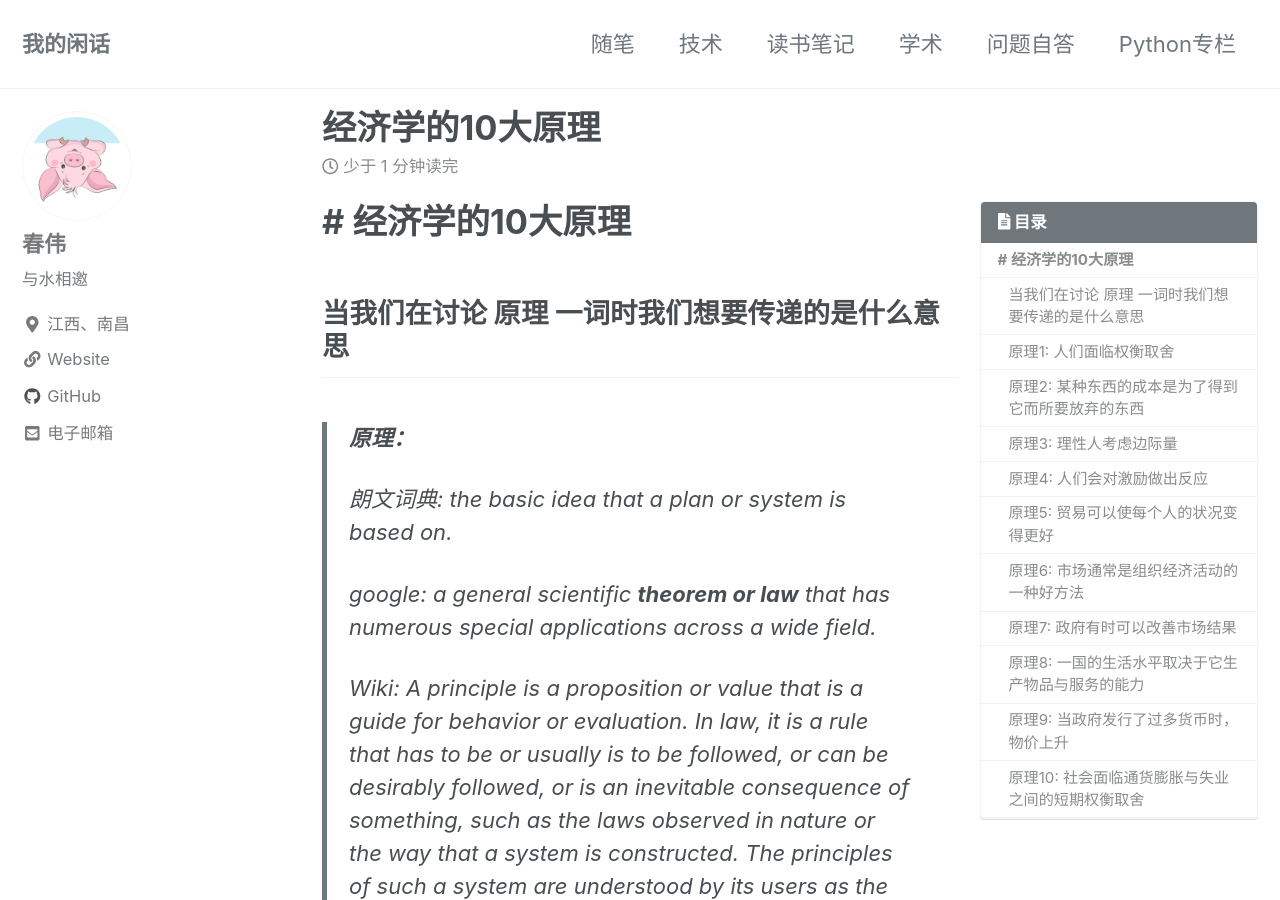
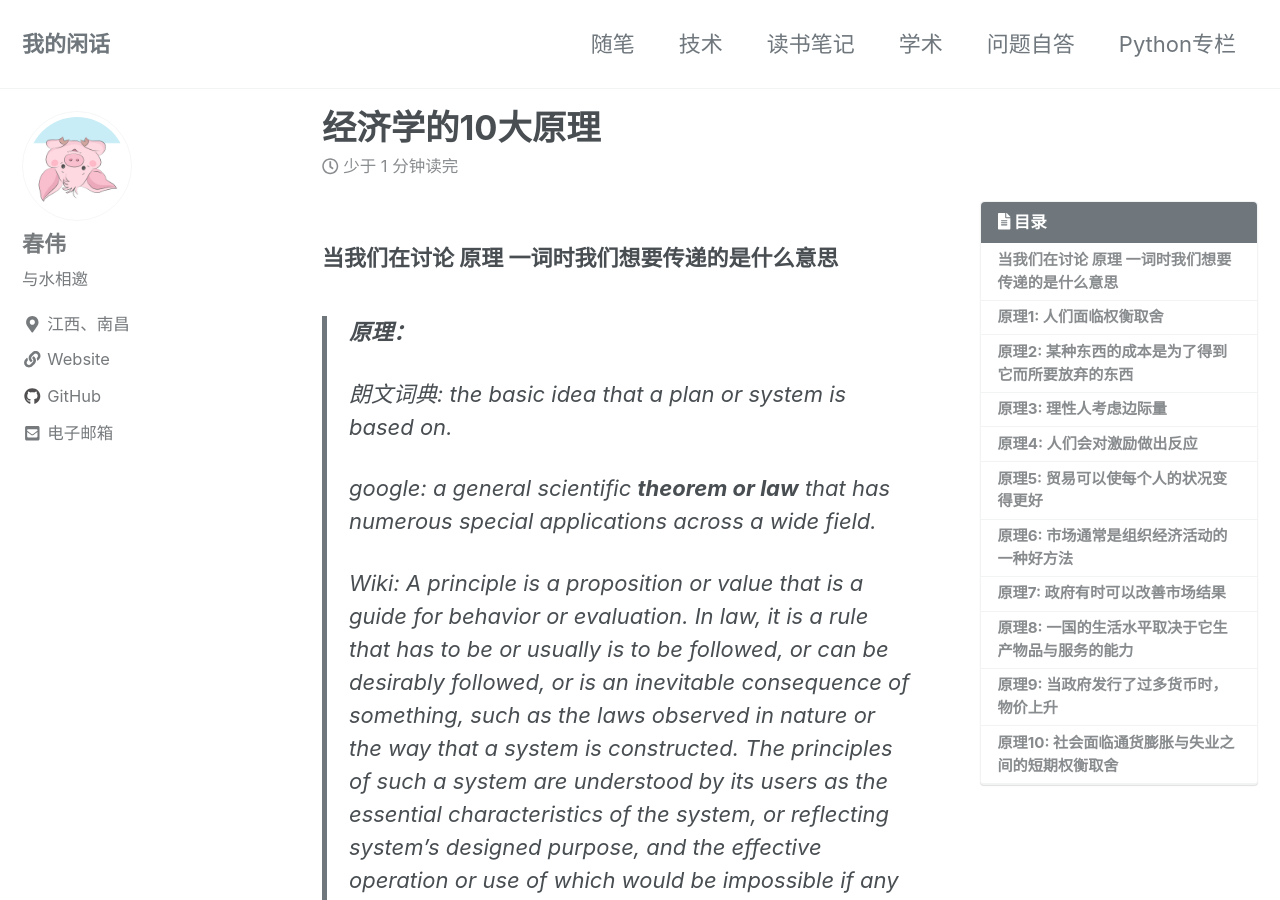
Before and after one commit to chunweizhu/chunweizhu.github.io, a Jekyll site: the page built from _posts/literary/2021-02-21-the_10_principles_of_economic.md, in a window 1280 px wide and 900 px high. Built offline with Jekyll 4.4.1, drawn with Linux system fonts in a browser that asks for light colours; cached includes are drawn as plain includes.

```diff
--- a/_posts/literary/2021-02-21-the_10_principles_of_economic.md
+++ b/_posts/literary/2021-02-21-the_10_principles_of_economic.md
@@ -10,9 +10,7 @@ categories:
 #layout: single
 published: true
 ---
-# # 经济学的10大原理
-
-## 当我们在讨论 `原理` 一词时我们想要传递的是什么意思
+### 当我们在讨论 `原理` 一词时我们想要传递的是什么意思
 
 > **原理：**
 >
@@ -24,22 +22,22 @@ published: true
 >
 > 自说: 原理，是所有研究的基础，是一些必须符合的条件，原理可以是多个，那么也就意味着不同原理之间不能相互矛盾，如同物理学中的牛顿定律等。
 
-## 原理1: 人们面临权衡取舍
+### 原理1: 人们面临权衡取舍
 
-## 原理2: 某种东西的成本是为了得到它而所要放弃的东西
+### 原理2: 某种东西的成本是为了得到它而所要放弃的东西
 
-## 原理3: 理性人考虑边际量
+### 原理3: 理性人考虑边际量
 
-## 原理4: 人们会对激励做出反应
+### 原理4: 人们会对激励做出反应
 
-## 原理5: 贸易可以使每个人的状况变得更好
+### 原理5: 贸易可以使每个人的状况变得更好
 
-## 原理6: 市场通常是组织经济活动的一种好方法
+### 原理6: 市场通常是组织经济活动的一种好方法
 
-## 原理7: 政府有时可以改善市场结果
+### 原理7: 政府有时可以改善市场结果
 
-## 原理8: 一国的生活水平取决于它生产物品与服务的能力
+### 原理8: 一国的生活水平取决于它生产物品与服务的能力
 
-## 原理9: 当政府发行了过多货币时，物价上升
+### 原理9: 当政府发行了过多货币时，物价上升
 
-## 原理10: 社会面临通货膨胀与失业之间的短期权衡取舍
+### 原理10: 社会面临通货膨胀与失业之间的短期权衡取舍
```
Also changed, not shown: _posts/literary/2021-02-23-country.md (added, +21 -0 lines).
